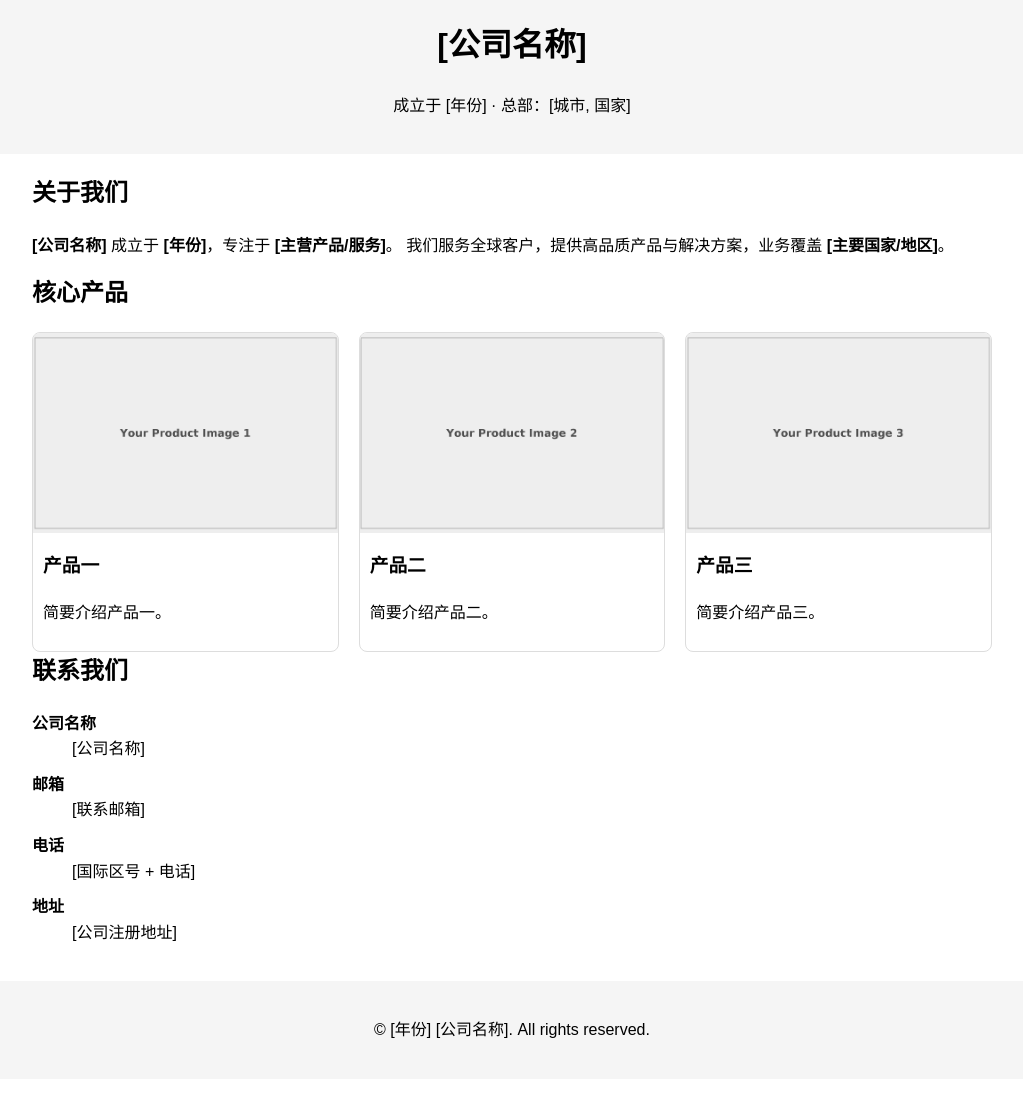
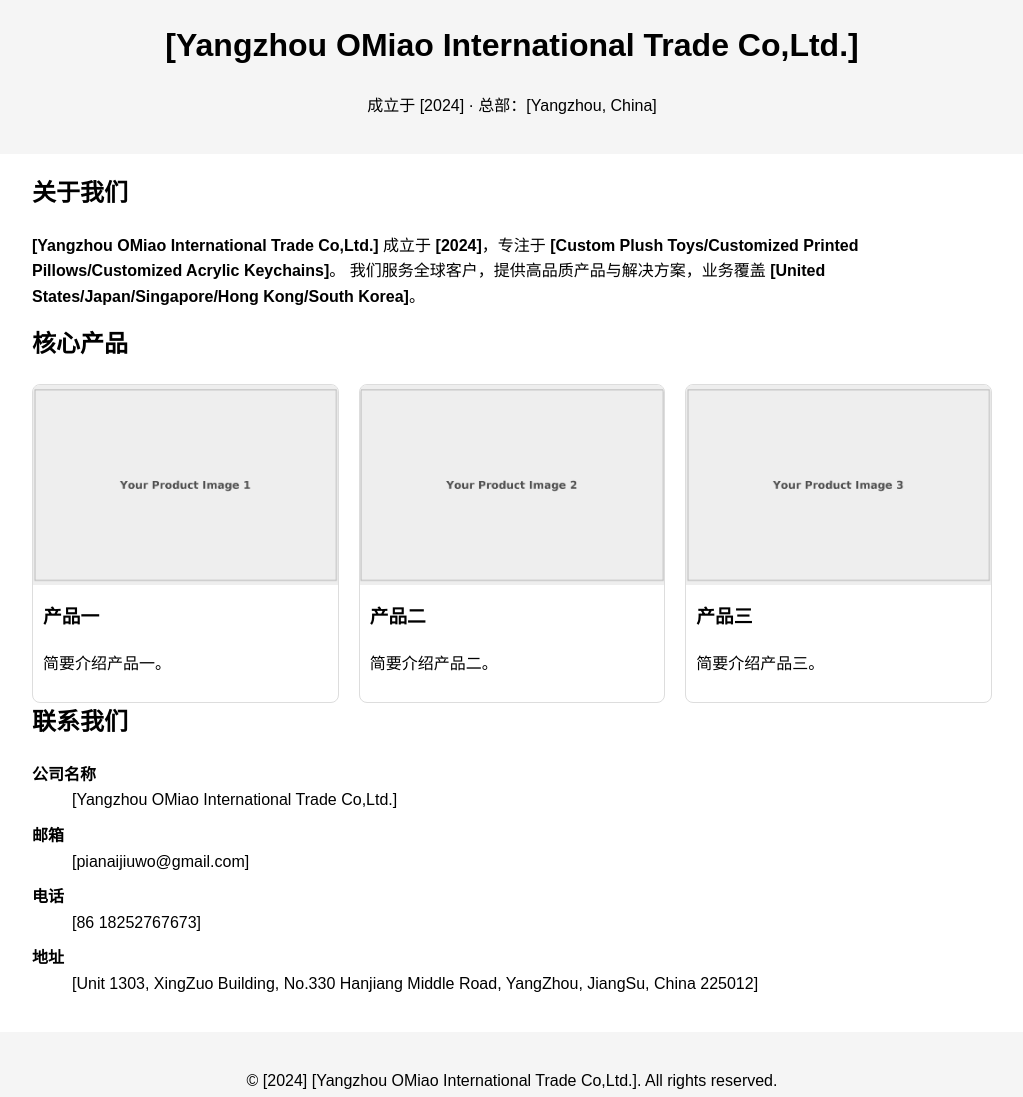
Before and after one commit to OMIAO-Aurora/Plush-space, a plain HTML site: page paypal-landing-template-new/index.html in a window 1280 px wide. Shown: the whole page, without its empty margins (128-1151 px from the left). Drawn offline with Linux system fonts and the light colour scheme.

Commit message:
Update index.html

```diff
--- a/paypal-landing-template-new/index.html
+++ b/paypal-landing-template-new/index.html
@@ -3,7 +3,7 @@
 <head>
   <meta charset="UTF-8" />
   <meta name="viewport" content="width=device-width, initial-scale=1.0" />
-  <title>[公司名称] — 官方展示页</title>
+  <title>[Yangzhou OMiao International Trade Co,Ltd.] — 官方展示页</title>
   <meta name="description" content="[公司名称] 专注于 [主营产品/服务]，为全球客户提供优质产品与服务。">
   <style>
     body { font-family: Arial, sans-serif; margin:0; padding:0; line-height:1.6; }
@@ -19,15 +19,15 @@
 </head>
 <body>
   <header>
-    <h1>[公司名称]</h1>
-    <p>成立于 [年份] · 总部：[城市, 国家]</p>
+    <h1>[Yangzhou OMiao International Trade Co,Ltd.]</h1>
+    <p>成立于 [2024] · 总部：[Yangzhou, China]</p>
   </header>
 
   <div class="container">
     <section>
       <h2>关于我们</h2>
-      <p><strong>[公司名称]</strong> 成立于 <strong>[年份]</strong>，专注于 <strong>[主营产品/服务]</strong>。
-         我们服务全球客户，提供高品质产品与解决方案，业务覆盖 <strong>[主要国家/地区]</strong>。</p>
+      <p><strong>[Yangzhou OMiao International Trade Co,Ltd.]</strong> 成立于 <strong>[2024]</strong>，专注于 <strong>[Custom Plush Toys/Customized Printed Pillows/Customized Acrylic Keychains]</strong>。
+         我们服务全球客户，提供高品质产品与解决方案，业务覆盖 <strong>[United States/Japan/Singapore/Hong Kong/South Korea]</strong>。</p>
     </section>
 
     <section>
@@ -51,16 +51,16 @@
     <section>
       <h2>联系我们</h2>
       <dl>
-        <dt>公司名称</dt><dd>[公司名称]</dd>
-        <dt>邮箱</dt><dd>[联系邮箱]</dd>
-        <dt>电话</dt><dd>[国际区号 + 电话]</dd>
-        <dt>地址</dt><dd>[公司注册地址]</dd>
+        <dt>公司名称</dt><dd>[Yangzhou OMiao International Trade Co,Ltd.]</dd>
+        <dt>邮箱</dt><dd>[pianaijiuwo@gmail.com]</dd>
+        <dt>电话</dt><dd>[86 18252767673]</dd>
+        <dt>地址</dt><dd>[Unit 1303, XingZuo Building, No.330 Hanjiang Middle Road, YangZhou, JiangSu, China 225012]</dd>
       </dl>
     </section>
   </div>
 
   <footer>
-    <p>© [年份] [公司名称]. All rights reserved.</p>
+    <p>© [2024] [Yangzhou OMiao International Trade Co,Ltd.]. All rights reserved.</p>
   </footer>
 </body>
 </html>
```
